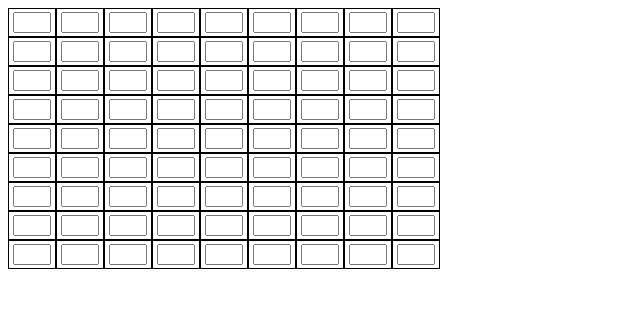
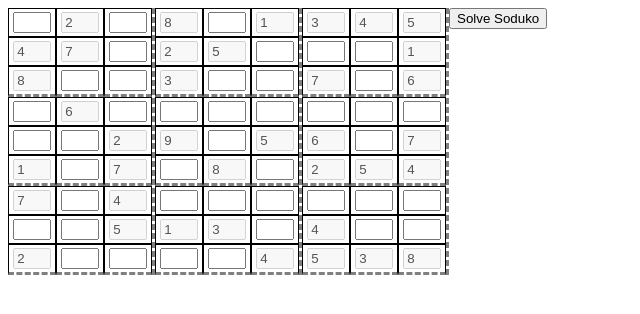
Before and after one commit to galarlo/Soduko, a React (Create React App) app: page / in a window 1280 px wide. Shown: the top 314 px of the page, without its empty margins (0-640 px from the left). Built offline with nearby package versions, Linux system fonts and the light colour scheme.

Commit message:
initial solver (no squares validation yet)

```diff
--- a/src/App.css
+++ b/src/App.css
@@ -3,6 +3,14 @@
     padding: 3px;
     text-align: center;
     width: 5ch;
+}
+
+.sodukoCell:nth-of-type(3n) {
+    border-bottom: 3px gray dashed;
+}
+
+.sodukoColumn:nth-of-type(3n) {
+    border-right: 3px gray dashed;
 }
 
 input {
--- a/src/SodukoBoard.js
+++ b/src/SodukoBoard.js
@@ -1,13 +1,22 @@
 import React, { useState } from 'react';
 import SodukoCell from "./SodukoCell"
+import solveSoduko from "./solve.js"
 
-function SodukoBoard(props) {
-    const [board, setBoard] = useState(createEmptySodukoBoard(props.rowsCount, props.columnsCount))
+function SodukoGame(props) {
+    const [board, setBoard] = useState(createSodukoBoard(props.rowsCount, props.columnsCount))
+    console.log(board)
 
     const onChange = (row, column, newValue) => {
         var newBoard = [...board]
         newBoard[row][column] = newValue // TODO should it not be in-place?
         setBoard(newBoard)
+    }
+
+    const onSolve = () => {
+      if (solveSoduko(board) === false) {
+        alert("unsolable soduko")
+      }
+      setBoard([...board])
     }
 
     var rows = []
@@ -18,7 +27,56 @@ function SodukoBoard(props) {
       }
       rows.push(<div key={i} className="sodukoColumn">{cellsInColumn}</div>)
     }
-    return <div className="sodukoBoard">{rows}</div>
+    return <div className='sodukoGame'>
+      <div className="sodukoBoard">{rows}</div>
+      <button onClick={onSolve}>Solve Soduko</button>
+    </div>
+}
+
+function createSodukoBoard(rowsCount, columnCount) {
+  var board = createEmptySodukoBoard(rowsCount, columnCount)
+
+  board[1][0] = 4
+  board[2][0] = 8
+  board[5][0] = 1
+  board[6][0] = 7
+  board[8][0] = 2
+  board[0][1] = 2
+  board[1][1] = 7
+  board[3][1] = 6
+  board[4][2] = 2
+  board[5][2] = 7
+  board[6][2] = 4
+  board[7][2] = 5
+  board[0][3] = 8
+  board[1][3] = 2
+  board[2][3] = 3
+  board[4][3] = 9
+  board[7][3] = 1
+  board[1][4] = 5
+  board[5][4] = 8
+  board[7][4] = 3
+  board[0][5] = 1
+  board[4][5] = 5
+  board[8][5] = 4
+  board[0][6] = 3
+  board[2][6] = 7
+  board[4][6] = 6
+  board[5][6] = 2
+  board[7][6] = 4
+  board[8][6] = 5
+  board[0][7] = 4
+  board[5][7] = 5
+  board[8][7] = 3
+  board[0][8] = 5
+  board[1][8] = 1
+  board[2][8] = 6
+  board[4][8] = 7
+  board[5][8] = 4
+  board[8][8] = 8
+
+  return board
+
 }
 
 function createEmptySodukoBoard(rowsCount, columnsCount) {
@@ -29,4 +87,4 @@ function createEmptySodukoBoard(rowsCount, columnsCount) {
     return rows
 }
 
-export default SodukoBoard;
+export default SodukoGame;
--- a/src/SodukoCell.js
+++ b/src/SodukoCell.js
@@ -4,7 +4,7 @@ function SodukoCell(props) {
     const [isClue, _] = useState(props.value != " ")
 
     return <div className='sodukoCell'>
-        <input type="number" defaultValue={props.value} disabled={isClue} min={1} max={9}
+        <input type="number" value={props.value} disabled={isClue} min={1} max={9}
             onChange={(e)=>props.onChange(props.row, props.column, e.target.value)} />
     </div>
 }
--- /dev/null
+++ b/src/solve.js
@@ -0,0 +1,90 @@
+function solveSoduko(board) {
+    return solveSodukoDepthFirst(board, 0, 0)
+}
+
+function solveSodukoDepthFirst(board, i, j) {
+    console.log("at " + i + ", " + j)
+    const proceedToNextCell = (board, i, j) => {
+        var {nexti, nextj} = next2dIndex(i, board.length, j, board[0].length)
+        if (nexti === false) { // no more cells/indexes
+            return true
+        }
+        return solveSodukoDepthFirst(board, nexti, nextj)
+    }
+
+    if (board[i][j] !== " ") { // cell is already filled (clue/filled by user, no way to diffrentiate now)
+        return proceedToNextCell(board, i, j)
+    }
+    for (var k=1; k<=9; k++) {
+        board[i][j] = k
+        if (isValidBoard(board)) {
+            var result = proceedToNextCell(board, i, j)
+            if (result !== false) {
+                return result
+            } // else, continue
+        }
+    }
+    board[i][j] = " "
+    return false
+}
+
+function next2dIndex(i, ilength, j, jlength) {
+    if (j < jlength - 1) {
+        return {nexti: i, nextj: j + 1}
+    } else {
+        if (i < ilength - 1) {
+            return {nexti: i + 1, nextj: 0}
+        }
+        else {
+            return {nexti: false, nextj: false}
+        }
+    }
+}
+
+function isValidBoard(board) {
+    var columnNum = board.length
+    var rowsNum = board[0].length
+    // TODO row and column are reversed
+
+    // are rows valid?
+    for (var row = 0; row < rowsNum; row++) {
+        var nonUniqueValues = []
+        var uniqueValues = new Set()
+        for (var column = 0; column < columnNum; column++) {
+            if (board[column][row] !== " ") {
+                nonUniqueValues.push(board[column][row])
+                uniqueValues.add(board[column][row])
+            }
+        }
+        if (nonUniqueValues.length != uniqueValues.size) {
+            return false
+        }
+    }
+
+    // are column valid?
+    for (var column = 0; column < columnNum; column++) {
+        var nonUniqueValues = []
+        var uniqueValues = new Set()
+        for (var row = 0; row < rowsNum; row++) {
+            if (board[column][row] !== " ") {
+                nonUniqueValues.push(board[column][row])
+                uniqueValues.add(board[column][row])
+            }
+        }
+        if (nonUniqueValues.length !== uniqueValues.size) {
+            return false
+        }
+    }
+
+    // are squares valid?
+    // var squareLength = Math.sqrt(columnNum)
+    // if (squareLength % 1 != 0) {
+    //     throw new Error("cannot find block size because columnNum is not a square number")
+    // }
+
+
+    return true
+}
+
+
+export default solveSoduko;
```
